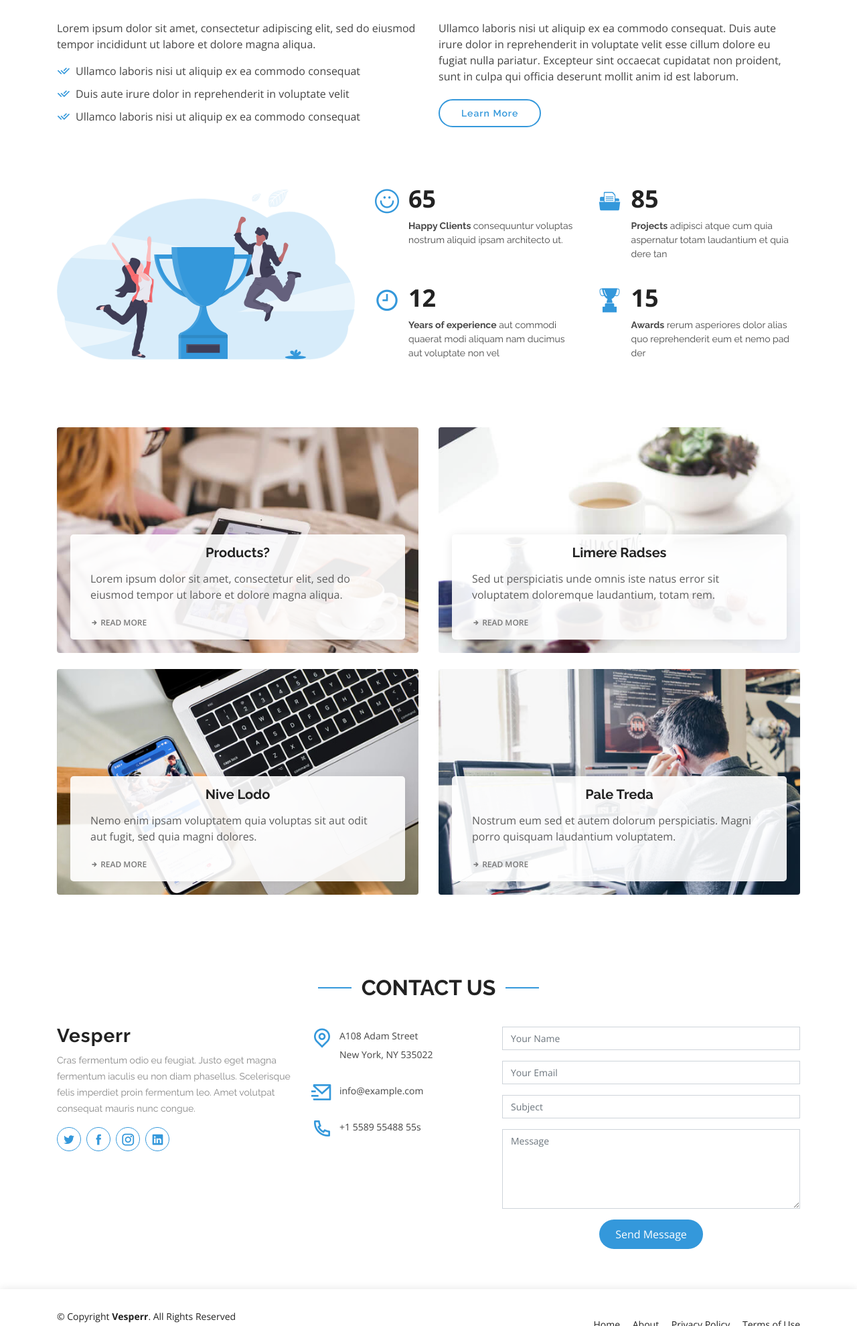
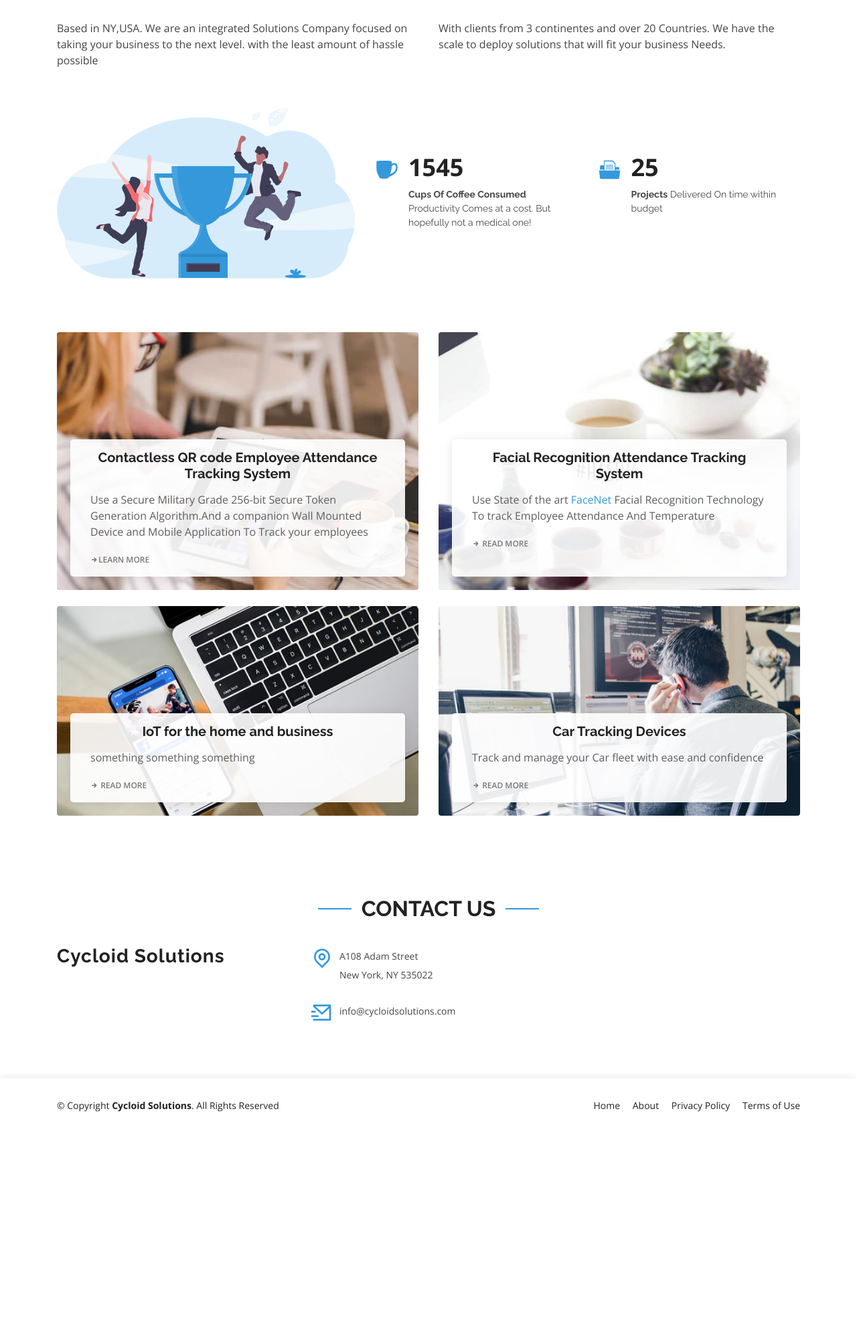
Before and after one commit to cycloidsolutions-tech/cycloidsolutions-tech.github.io, a plain HTML site: page index.html in a window 1280 px wide. Shown: the part 820-2800 px from the top of the page at 67% size. After the commit the page ends 2511 px from the top, so only its background shows below. Drawn offline with nearby package versions, Linux system fonts and the light colour scheme.

Commit message:
website so far

```diff
--- a/index.html
+++ b/index.html
@@ -79,7 +79,7 @@
       <div class="row">
         <div class="col-lg-6 pt-5 pt-lg-0 order-2 order-lg-1 d-flex flex-column justify-content-center">
           <h1 data-aos="fade-up">Smart Software Solutions By Cycloid</h1>
-          <h2 data-aos="fade-up" data-aos-delay="400">Using the Power of Secure AI to handle all your business needs</h2>
+          <h2 data-aos="fade-up" data-aos-delay="400">Using the Power of Cloud Integration to handle all your business needs</h2>
           <div data-aos="fade-up" data-aos-delay="800">
             <a href="#about" class="btn-get-started scrollto">Who are we?</a>
           </div>
@@ -140,22 +140,13 @@
         <div class="row content">
           <div class="col-lg-6" data-aos="fade-up" data-aos-delay="150">
             <p>
-              Lorem ipsum dolor sit amet, consectetur adipiscing elit, sed do eiusmod tempor incididunt ut labore et dolore
-              magna aliqua.
+              Based in NY,USA. We are an integrated Solutions Company focused on taking your business to the next level. with the least amount of hassle possible
             </p>
-            <ul>
-              <li><i class="ri-check-double-line"></i> Ullamco laboris nisi ut aliquip ex ea commodo consequat</li>
-              <li><i class="ri-check-double-line"></i> Duis aute irure dolor in reprehenderit in voluptate velit</li>
-              <li><i class="ri-check-double-line"></i> Ullamco laboris nisi ut aliquip ex ea commodo consequat</li>
-            </ul>
           </div>
           <div class="col-lg-6 pt-4 pt-lg-0" data-aos="fade-up" data-aos-delay="300">
             <p>
-              Ullamco laboris nisi ut aliquip ex ea commodo consequat. Duis aute irure dolor in reprehenderit in voluptate
-              velit esse cillum dolore eu fugiat nulla pariatur. Excepteur sint occaecat cupidatat non proident, sunt in
-              culpa qui officia deserunt mollit anim id est laborum.
+              With clients from 3 continentes and over 20 Countries. We have the scale to deploy solutions that will fit your business Needs.
             </p>
-            <a href="#" class="btn-learn-more">Learn More</a>
           </div>
         </div>
 
@@ -176,33 +167,17 @@
               <div class="row">
                 <div class="col-md-6 d-md-flex align-items-md-stretch">
                   <div class="count-box">
-                    <i class="icofont-simple-smile"></i>
-                    <span data-toggle="counter-up">65</span>
-                    <p><strong>Happy Clients</strong> consequuntur voluptas nostrum aliquid ipsam architecto ut.</p>
+                    <i class="icofont-coffee-cup"></i>
+                    <span data-toggle="counter-up">1545</span>
+                    <p><strong>Cups Of Coffee Consumed</strong> Productivity Comes at a cost. But hopefully not a medical one!</p>
                   </div>
                 </div>
 
                 <div class="col-md-6 d-md-flex align-items-md-stretch">
                   <div class="count-box">
                     <i class="icofont-document-folder"></i>
-                    <span data-toggle="counter-up">85</span>
-                    <p><strong>Projects</strong> adipisci atque cum quia aspernatur totam laudantium et quia dere tan</p>
-                  </div>
-                </div>
-
-                <div class="col-md-6 d-md-flex align-items-md-stretch">
-                  <div class="count-box">
-                    <i class="icofont-clock-time"></i>
-                    <span data-toggle="counter-up">12</span>
-                    <p><strong>Years of experience</strong> aut commodi quaerat modi aliquam nam ducimus aut voluptate non vel</p>
-                  </div>
-                </div>
-
-                <div class="col-md-6 d-md-flex align-items-md-stretch">
-                  <div class="count-box">
-                    <i class="icofont-award"></i>
-                    <span data-toggle="counter-up">15</span>
-                    <p><strong>Awards</strong> rerum asperiores dolor alias quo reprehenderit eum et nemo pad der</p>
+                    <span data-toggle="counter-up">25</span>
+                    <p><strong>Projects</strong> Delivered On time within budget</p>
                   </div>
                 </div>
               </div>
@@ -222,17 +197,17 @@
           <div class="col-md-6 d-flex align-items-stretch">
             <div class="card" style='background-image: url("assets/img/more-services-1.jpg");' data-aos="fade-up" data-aos-delay="100">
               <div class="card-body">
-                <h5 class="card-title"><a href="">Products?</a></h5>
-                <p class="card-text">Lorem ipsum dolor sit amet, consectetur elit, sed do eiusmod tempor ut labore et dolore magna aliqua.</p>
-                <div class="read-more"><a href="#"><i class="icofont-arrow-right"></i> Read More</a></div>
+                <h5 class="card-title"><a href="">Contactless QR code Employee Attendance Tracking System</a></h5>
+                <p class="card-text">Use a Secure Military Grade 256-bit Secure Token Generation Algorithm.And a companion Wall Mounted Device and Mobile Application To Track your employees</p>
+                <div class="read-more"><a href="#"><i class="icofont-arrow-right"></i>Learn More</a></div>
               </div>
             </div>
           </div>
           <div class="col-md-6 d-flex align-items-stretch mt-4 mt-md-0">
             <div class="card" style='background-image: url("assets/img/more-services-2.jpg");' data-aos="fade-up" data-aos-delay="200">
               <div class="card-body">
-                <h5 class="card-title"><a href="">Limere Radses</a></h5>
-                <p class="card-text">Sed ut perspiciatis unde omnis iste natus error sit voluptatem doloremque laudantium, totam rem.</p>
+                <h5 class="card-title"><a href="">Facial Recognition Attendance Tracking System</a></h5>
+                <p class="card-text">Use State of the art <a href="https://arxiv.org/pdf/1503.03832.pdf">FaceNet</a> Facial Recognition Technology To track Employee Attendance And Temperature</p>
                 <div class="read-more"><a href="#"><i class="icofont-arrow-right"></i> Read More</a></div>
               </div>
             </div>
@@ -241,8 +216,8 @@
           <div class="col-md-6 d-flex align-items-stretch mt-4">
             <div class="card" style='background-image: url("assets/img/more-services-3.jpg");' data-aos="fade-up" data-aos-delay="100">
               <div class="card-body">
-                <h5 class="card-title"><a href="">Nive Lodo</a></h5>
-                <p class="card-text">Nemo enim ipsam voluptatem quia voluptas sit aut odit aut fugit, sed quia magni dolores.</p>
+                <h5 class="card-title"><a href="">IoT for the home and business</a></h5>
+                <p class="card-text">something something something</p>
                 <div class="read-more"><a href="#"><i class="icofont-arrow-right"></i> Read More</a></div>
               </div>
             </div>
@@ -250,8 +225,8 @@
           <div class="col-md-6 d-flex align-items-stretch mt-4">
             <div class="card" style='background-image: url("assets/img/more-services-4.jpg");' data-aos="fade-up" data-aos-delay="200">
               <div class="card-body">
-                <h5 class="card-title"><a href="">Pale Treda</a></h5>
-                <p class="card-text">Nostrum eum sed et autem dolorum perspiciatis. Magni porro quisquam laudantium voluptatem.</p>
+                <h5 class="card-title"><a href="">Car Tracking Devices</a></h5>
+                <p class="card-text">Track and manage your Car fleet with ease and confidence</p>
                 <div class="read-more"><a href="#"><i class="icofont-arrow-right"></i> Read More</a></div>
               </div>
             </div>
@@ -272,14 +247,14 @@
 
           <div class="col-lg-4 col-md-6" data-aos="fade-up" data-aos-delay="100">
             <div class="contact-about">
-              <h3>Vesperr</h3>
-              <p>Cras fermentum odio eu feugiat. Justo eget magna fermentum iaculis eu non diam phasellus. Scelerisque felis imperdiet proin fermentum leo. Amet volutpat consequat mauris nunc congue.</p>
-              <div class="social-links">
+              <h3>Cycloid Solutions</h3>
+              <p></p>
+              <!--div class="social-links">
                 <a href="#" class="twitter"><i class="icofont-twitter"></i></a>
                 <a href="#" class="facebook"><i class="icofont-facebook"></i></a>
                 <a href="#" class="instagram"><i class="icofont-instagram"></i></a>
                 <a href="#" class="linkedin"><i class="icofont-linkedin"></i></a>
-              </div>
+              </div--->
             </div>
           </div>
 
@@ -292,44 +267,12 @@
 
               <div>
                 <i class="ri-mail-send-line"></i>
-                <p>info@example.com</p>
+                <p>info@cycloidsolutions.com</p>
               </div>
 
-              <div>
-                <i class="ri-phone-line"></i>
-                <p>+1 5589 55488 55s</p>
-              </div>
 
             </div>
           </div>
-
-          <div class="col-lg-5 col-md-12" data-aos="fade-up" data-aos-delay="300">
-            <form action="forms/contact.php" method="post" role="form" class="php-email-form">
-              <div class="form-group">
-                <input type="text" name="name" class="form-control" id="name" placeholder="Your Name" data-rule="minlen:4" data-msg="Please enter at least 4 chars" />
-                <div class="validate"></div>
-              </div>
-              <div class="form-group">
-                <input type="email" class="form-control" name="email" id="email" placeholder="Your Email" data-rule="email" data-msg="Please enter a valid email" />
-                <div class="validate"></div>
-              </div>
-              <div class="form-group">
-                <input type="text" class="form-control" name="subject" id="subject" placeholder="Subject" data-rule="minlen:4" data-msg="Please enter at least 8 chars of subject" />
-                <div class="validate"></div>
-              </div>
-              <div class="form-group">
-                <textarea class="form-control" name="message" rows="5" data-rule="required" data-msg="Please write something for us" placeholder="Message"></textarea>
-                <div class="validate"></div>
-              </div>
-              <div class="mb-3">
-                <div class="loading">Loading</div>
-                <div class="error-message"></div>
-                <div class="sent-message">Your message has been sent. Thank you!</div>
-              </div>
-              <div class="text-center"><button type="submit">Send Message</button></div>
-            </form>
-          </div>
-
         </div>
 
       </div>
@@ -343,14 +286,7 @@
       <div class="row d-flex align-items-center">
         <div class="col-lg-6 text-lg-left text-center">
           <div class="copyright">
-            &copy; Copyright <strong>Vesperr</strong>. All Rights Reserved
-          </div>
-          <div class="credits">
-            <!-- All the links in the footer should remain intact. -->
-            <!-- You can delete the links only if you purchased the pro version. -->
-            <!-- Licensing information: https://bootstrapmade.com/license/ -->
-            <!-- Purchase the pro version with working PHP/AJAX contact form: https://bootstrapmade.com/vesperr-free-bootstrap-template/ -->
-            Designed by <a href="https://bootstrapmade.com/">BootstrapMade</a>
+            &copy; Copyright <strong>Cycloid Solutions</strong>. All Rights Reserved
           </div>
         </div>
         <div class="col-lg-6">
```
